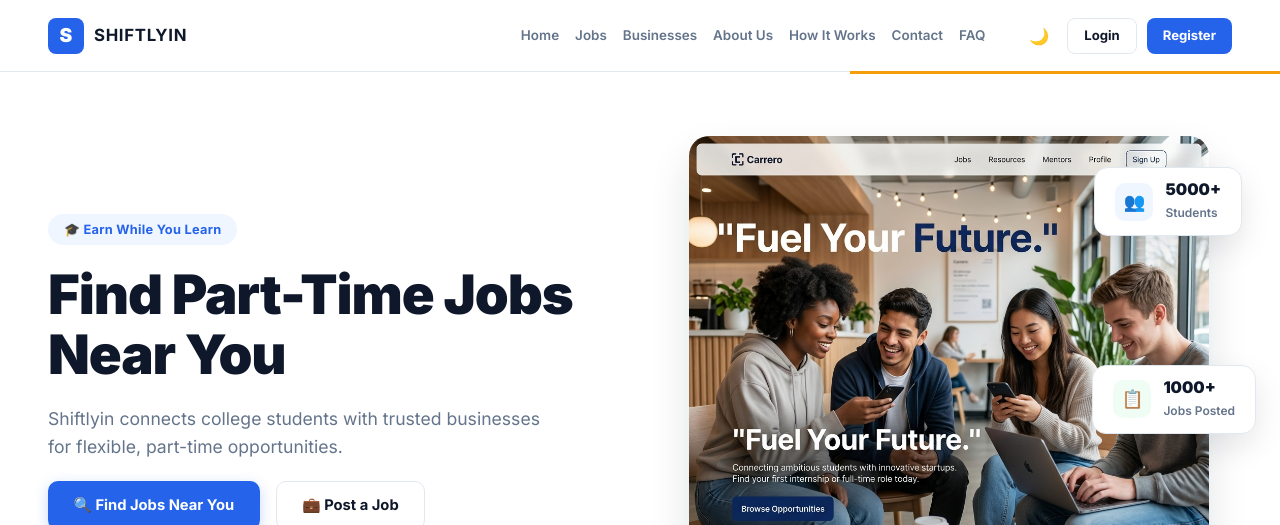
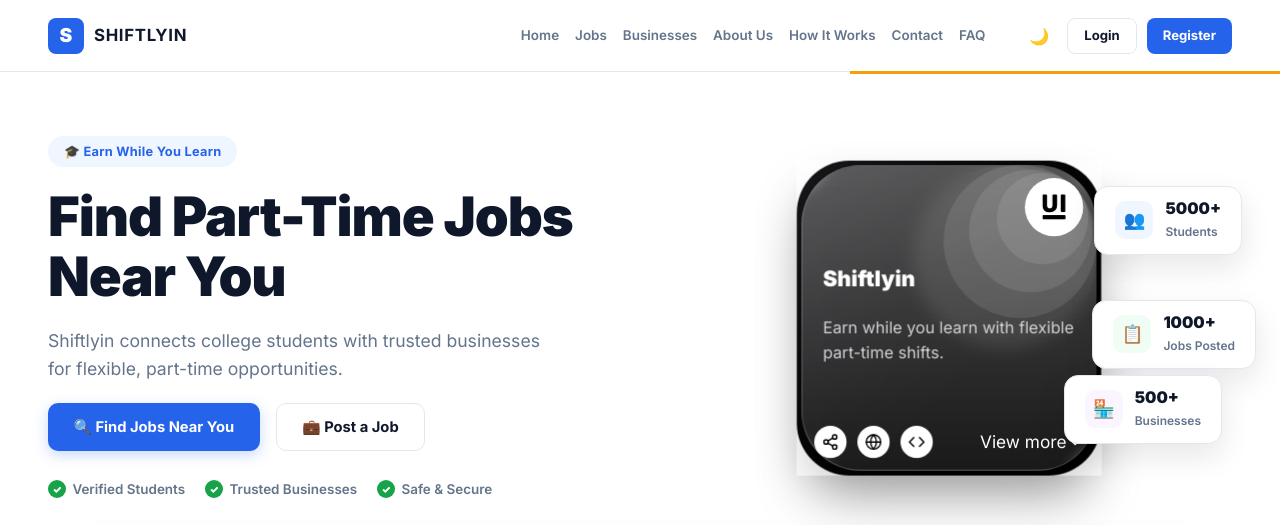
Before and after one commit to himanshutripathi1838/Shiftlyin, a React (Vite) app: page / in a window 1280 px wide. Shown: the top 525 px of the page. Built offline with nearby package versions, Linux system fonts and the light colour scheme; no server answers.

Commit message:
feat: integrate 3D GlassCard UI component into Hero section and create @/components/ui/glass-card.jsx

```diff
--- /dev/null
+++ b/src/components/ui/glass-card.jsx
@@ -0,0 +1,93 @@
+import * as React from "react";
+import { Share2, Globe, Code, ChevronDown } from "lucide-react";
+
+const ULogo = (props) => (
+  <svg
+    xmlns="http://www.w3.org/2000/svg"
+    viewBox="0 0 29.667 31.69"
+    {...props}
+  >
+    <path d="M12.827,1.628A1.561,1.561,0,0,1,14.31,0h2.964a1.561,1.561,0,0,1,1.483,1.628v11.9a9.252,9.252,0,0,1-2.432,6.852q-2.432,2.409-6.963,2.409T2.4,20.452Q0,18.094,0,13.669V1.628A1.561,1.561,0,0,1,1.483,0h2.98A1.561,1.561,0,0,1,5.947,1.628V13.191a5.635,5.635,0,0,0,.85,3.451,3.153,3.153,0,0,0,2.632,1.094,3.032,3.032,0,0,0,2.582-1.076,5.836,5.836,0,0,0,.816-3.486Z" />
+    <path d="M75.207,20.857a1.561,1.561,0,0,1-1.483,1.628h-2.98a1.561,1.561,0,0,1-1.483-1.628V1.628A1.561,1.561,0,0,1,70.743,0h2.98a1.561,1.561,0,0,1,1.483,1.628Z" transform="translate(-45.91 0)" />
+    <path d="M0,80.018A1.561,1.561,0,0,1,1.483,78.39h26.7a1.561,1.561,0,0,1,1.483,1.628v2.006a1.561,1.561,0,0,1-1.483,1.628H1.483A1.561,1.561,0,0,1,0,82.025Z" transform="translate(0 -51.963)" />
+  </svg>
+);
+
+const GlassCard = React.forwardRef(
+  ({ className, title = "Shiftlyin", subtitle = "Earn while you learn with flexible part-time shifts.", ...props }, ref) => {
+    return (
+      <div
+        ref={ref}
+        className={`group h-[300px] w-[290px] [perspective:1000px] ${className || ""}`}
+        {...props}
+      >
+        <div className="relative h-full rounded-[50px] bg-gradient-to-br from-zinc-900 to-black shadow-2xl transition-all duration-500 ease-in-out [transform-style:preserve-3d] group-hover:[box-shadow:rgba(0,0,0,0.3)_30px_50px_25px_-40px,rgba(0,0,0,0.1)_0px_25px_30px_0px] group-hover:[transform:rotate3d(1,1,0,30deg)]">
+          <div className="absolute inset-2 rounded-[55px] border-b border-l border-white/20 bg-gradient-to-b from-white/30 to-white/10 backdrop-blur-sm [transform-style:preserve-3d] [transform:translate3d(0,0,25px)]"></div>
+          <div className="absolute [transform:translate3d(0,0,26px)]">
+            <div className="px-7 pt-[100px] pb-0">
+              <span className="block text-xl font-black text-white">
+                {title}
+              </span>
+              <span className="mt-5 block text-[15px] text-zinc-300">
+                {subtitle}
+              </span>
+            </div>
+          </div>
+          <div className="absolute bottom-5 left-5 right-5 flex items-center justify-between [transform-style:preserve-3d] [transform:translate3d(0,0,26px)]">
+            <div className="flex gap-2.5 [transform-style:preserve-3d]">
+              {[
+                { icon: Share2, delay: "400ms" },
+                { icon: Globe, delay: "600ms" },
+                { icon: Code, delay: "800ms" },
+              ].map(({ icon: Icon, delay }, index) => (
+                <button
+                  key={index}
+                  className="group/social grid h-[30px] w-[30px] place-content-center rounded-full border-none bg-white shadow-[rgba(0,0,0,0.5)_0px_7px_5px_-5px] transition-all duration-200 ease-in-out group-hover:[box-shadow:rgba(0,0,0,0.2)_-5px_20px_10px_0px] group-hover:[transform:translate3d(0,0,50px)] hover:bg-black active:bg-yellow-400"
+                  style={{ transitionDelay: delay }}
+                >
+                  <Icon className="h-4 w-4 stroke-black transition-colors" />
+                </button>
+              ))}
+            </div>
+            <div className="flex w-2/5 cursor-pointer items-center justify-end transition-all duration-200 ease-in-out hover:[transform:translate3d(0,0,10px)]">
+              <button className="border-none bg-none text-xs font-bold text-white">
+                View more
+              </button>
+              <ChevronDown className="h-4 w-4 stroke-white" strokeWidth={3} />
+            </div>
+          </div>
+          <div className="absolute top-0 right-0 [transform-style:preserve-3d]">
+            {[
+              { size: "170px", pos: "8px", z: "20px", delay: "0s" },
+              { size: "140px", pos: "10px", z: "40px", delay: "0.4s" },
+              { size: "110px", pos: "17px", z: "60px", delay: "0.8s" },
+              { size: "80px", pos: "23px", z: "80px", delay: "1.2s" },
+            ].map((circle, index) => (
+              <div
+                key={index}
+                className="absolute aspect-square rounded-full bg-white/10 shadow-[rgba(100,100,111,0.2)_-10px_10px_20px_0px] transition-all duration-500 ease-in-out"
+                style={{
+                  width: circle.size,
+                  top: circle.pos,
+                  right: circle.pos,
+                  transform: `translate3d(0, 0, ${circle.z})`,
+                  transitionDelay: circle.delay,
+                }}
+              ></div>
+            ))}
+            <div
+              className="absolute grid aspect-square w-[50px] place-content-center rounded-full bg-white shadow-[rgba(100,100,111,0.2)_-10px_10px_20px_0px] transition-all duration-500 ease-in-out [transform:translate3d(0,0,100px)] [transition-delay:1.6s] group-hover:[transform:translate3d(0,0,120px)]"
+              style={{ top: "30px", right: "30px" }}
+            >
+              <ULogo className="w-5 fill-black" />
+            </div>
+          </div>
+        </div>
+      </div>
+    );
+  }
+);
+
+GlassCard.displayName = "GlassCard";
+
+export default GlassCard;
--- a/src/pages/public/Home.jsx
+++ b/src/pages/public/Home.jsx
@@ -1,6 +1,7 @@
 import { useEffect, useRef, useState } from "react";
 import { Link } from "react-router-dom";
 import heroImage from "../../assets/hustlr-cafe-hero.png";
+import GlassCard from "@/components/ui/glass-card";
 
 /* ── Scroll Reveal Hook ── */
 function useScrollReveal() {
@@ -128,12 +129,8 @@ export default function Home() {
           </div>
 
           <div className="hero-visual">
-            <img
-              src={heroImage}
-              alt="College students looking at a phone tablet"
-              className="hero-img"
-              loading="eager"
-            />
+            <GlassCard className="scale-105 shadow-2xl" title="Shiftlyin" subtitle="Earn while you learn with flexible part-time shifts." />
+
             {/* 3 Cascading Floating Stat Cards */}
             <div className="float-stat-card students">
               <div className="float-stat-icon" style={{ background: "#eff6ff", color: "#2563eb" }}>👥</div>
```
